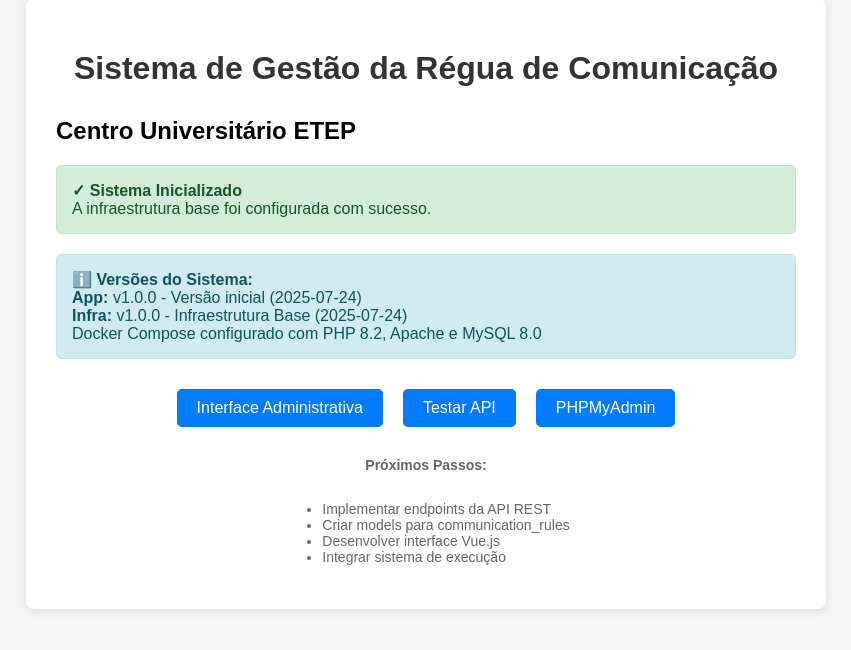
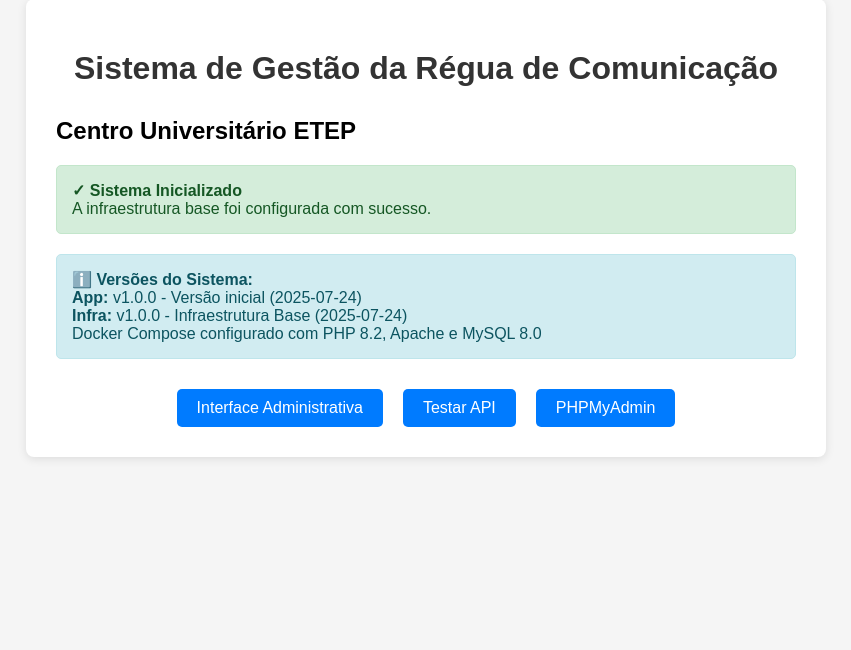
Before and after one commit to sergioetepead/comm-manager, a PHP site: page / in a window 1280 px wide. Shown: the part 21-671 px from the top of the page, without its empty margins (214-1065 px from the left). Run offline with PHP 8.4, Linux system fonts and the light colour scheme.

Commit message:
Clean: Remove outdated 'Próximos Passos' section from home page

```diff
--- a/src/index.php
+++ b/src/index.php
@@ -85,15 +85,6 @@
             <a href="http://localhost:8081" target="_blank">PHPMyAdmin</a>
         </div>
 
-        <div style="margin-top: 30px; font-size: 14px; color: #666; text-align: center;">
-            <p><strong>Próximos Passos:</strong></p>
-            <ul style="text-align: left; display: inline-block;">
-                <li>Implementar endpoints da API REST</li>
-                <li>Criar models para communication_rules</li>
-                <li>Desenvolver interface Vue.js</li>
-                <li>Integrar sistema de execução</li>
-            </ul>
-        </div>
     </div>
 </body>
 </html>
```
